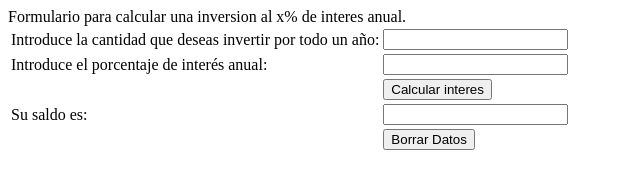
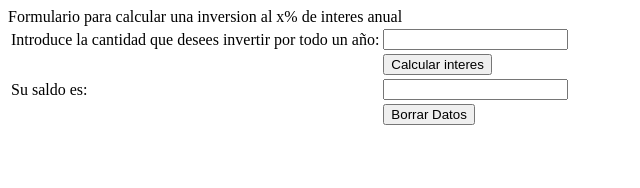
Before and after one commit to MariaJoseCastelan/4IV8_CASTELAN_MELO_MARIAJOSE, a plain HTML site: page 03EjerciciosBasicos/01Ejercicio01.html in a window 1280 px wide. Shown: the whole page, without its empty margins (0-640 px from the left). Drawn offline with Linux system fonts and the light colour scheme.

Commit message:
mi codigo ta mal

```diff
--- a/03EjerciciosBasicos/01Ejercicio01.html
+++ b/03EjerciciosBasicos/01Ejercicio01.html
@@ -3,42 +3,33 @@
 <head>
     <meta charset="UTF-8">
     <meta name="viewport" content="width=device-width, initial-scale=1.0">
-    <title>Primer Ejercicio de los 10d</title>
+    <title>Primer ejercicio de los 10</title>
 </head>
 <body>
-    <div class="Ejercicio1">
-        <form method="POST" id="formularioejer1" name="formularioejerc1" action="">
-            <label for="">
-                Formulario para calcular una inversion al x% de interes anual.
-            </label>
-            <div class="container-table">
+    <div class="Ejercicio01">
+        <form method="post" id="formularioejer1" name="formularioejer1" action="">
+    </div>
+    <label form="">Formulario para calcular una inversion al x% de interes anual</label>
+    <div class="conatier_class">
         <table class="table">
             <tr>
                 <td>
-                            Introduce la cantidad que deseas invertir por todo un año:
+                    Introduce la cantidad que desees invertir por todo un año:
                 </td>
                 <td>
-                            <input type="text" name="cantidad" id="cantidadi" onkeypress="return validarn(event);">
+                    <input type="text" name="cantidad" id="cantidadi" onkeypress="return validarn(event)">
                 </td>
             </tr>
             <tr>
-                        <td>
-                            Introduce el porcentaje de interés anual:
-                        </td>
-                        <td>
-                            <input type="text" name="interes" id="interesi" onkeypress="">
-                        </td>
-                    </tr>
-                    <tr>
-                        <td>
-
-                        </td>
+                <td></td>
                 <td>
                     <input type="button" value="Calcular interes" name="enviar" onclick="interes()">
                 </td>
             </tr>
             <tr>
-                        <td>Su saldo es:</td>
+                <td>
+                    Su saldo es:
+                </td>
                 <td>
                     <input type="text" name="sueldoi" id="sueldoi" readonly="readonly">
                 </td>
@@ -46,11 +37,10 @@
             <tr>
                 <td></td>
                 <td>
-                            <input type="button" value="Borrar Datos" name="borrar" onclick="">
+                    <input type="button" value="Borrar Datos" name="borrar" onclick="borrar()">
                 </td>
             </tr>
         </table>
-            </div>
     </form>
     </div>
     <script src="./interes.js"></script>
--- a/03EjerciciosBasicos/interes.js
+++ b/03EjerciciosBasicos/interes.js
@@ -16,3 +16,8 @@ function validarn(e) {
 
         document.getElementById('sueldoi').value = "$" + total;
        }
+
+       function borrar() {
+        document.getElementById('sueldoi').value = "";
+        document.getElementById('cantidadi').value = "";
+       }
```
Lines whose indentation alone changed are shown as unchanged.
